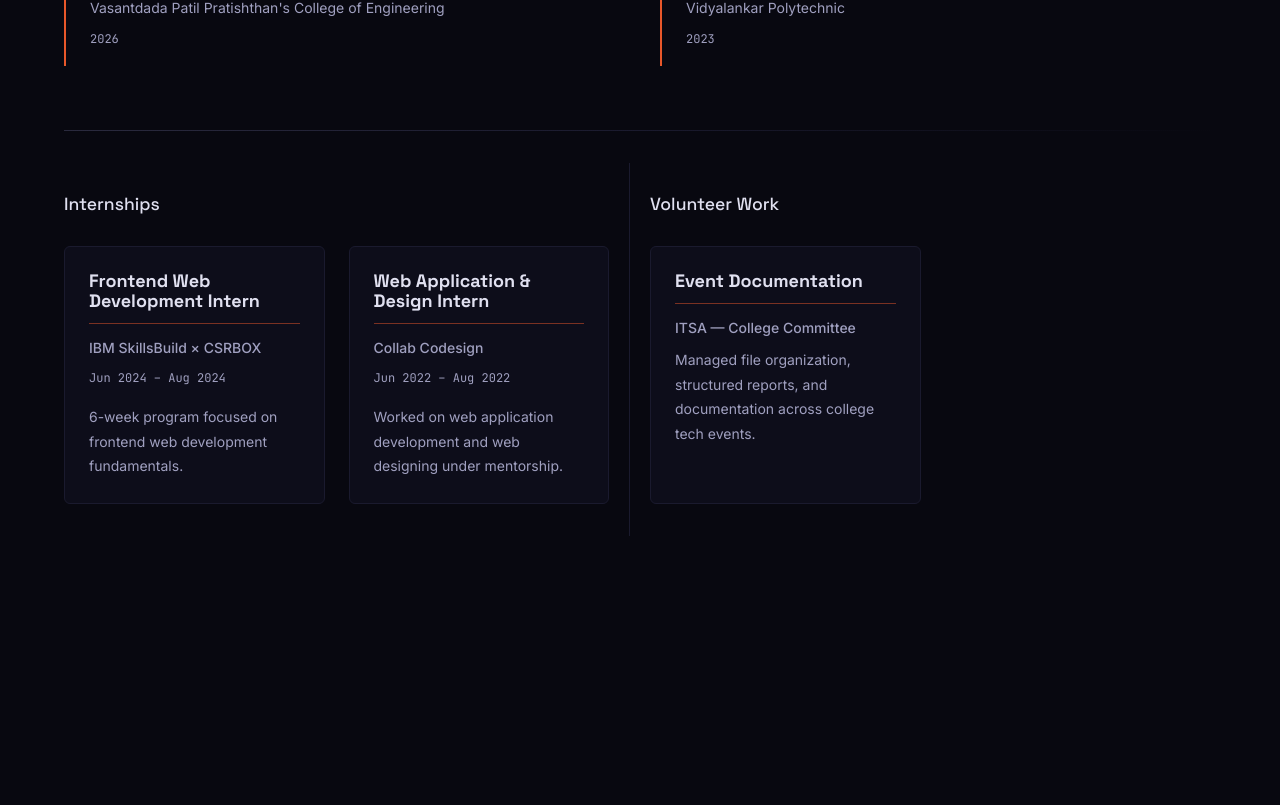
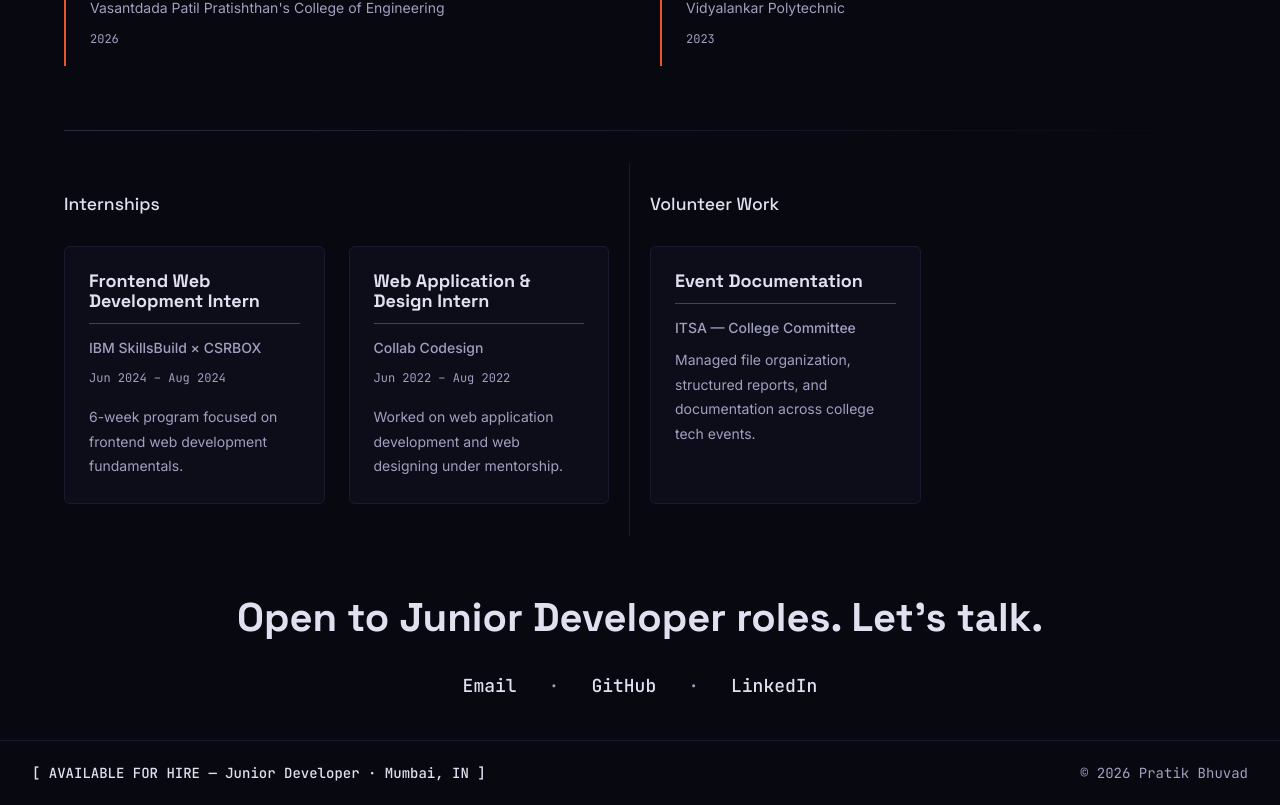
Before and after one commit to Pratik-Bhuvad/Portfolio, a Next.js app: page / in a window 1280 px wide. Shown: the part 2060-2865 px from the top of the page. Before the commit the page ends 2616 px from the top, so only its background shows below. Built offline with nearby package versions, Linux system fonts and the light colour scheme.

Commit message:
feat: contact & footer section

```diff
--- a/src/app/layout.tsx
+++ b/src/app/layout.tsx
@@ -2,6 +2,7 @@ import type { Metadata } from "next";
 import { Geist, Geist_Mono } from "next/font/google";
 import "./globals.css";
 import Header from "@/components/Header";
+import Footer from "@/components/Footer";
 
 const geistSans = Geist({
   variable: "--font-geist-sans",
@@ -27,6 +28,7 @@ export default function RootLayout({ children, }: Readonly<{ children: React.Rea
       <body className="min-h-full flex flex-col">
         <Header />
         {children}
+        <Footer />
       </body>
     </html>
   );
--- a/src/app/page.tsx
+++ b/src/app/page.tsx
@@ -2,6 +2,7 @@ import Hero from "@/components/Hero";
 import './globals.css'
 import Projects from "@/components/Projects";
 import Personnel from "@/components/Personnel";
+import Contact from "@/components/Contact";
 
 
 export default function Home() {
@@ -10,6 +11,7 @@ export default function Home() {
             <Hero />
             <Projects />
             <Personnel />
+            <Contact />
         </main>
     );
 }
--- /dev/null
+++ b/src/components/Contact.tsx
@@ -0,0 +1,33 @@
+import { contactInfo } from "@/data/contacts";
+
+export default function Contact() {
+  return (
+    <section id="contact" className="max-w-[95%] mx-auto px-4 sm:px-6 lg:px-8 py-10">
+      <div className="flex flex-col items-center justify-center gap-8">
+        {/* Message */}
+        <h2 className="text-3xl sm:text-4xl lg:text-5xl font-bold text-foreground font-display text-center">
+          {contactInfo.message}
+        </h2>
+
+        {/* Links */}
+        <div className="flex gap-6 sm:gap-8 text-base sm:text-lg font-mono">
+          {contactInfo.links.map((link, index) => (
+            <div key={link.label}>
+              <a
+                href={link.href}
+                target={link.href.startsWith("mailto:") ? undefined : "_blank"}
+                rel={link.href.startsWith("mailto:") ? undefined : "noopener noreferrer"}
+                className="text-(--accent) hover:text-foreground transition-colors duration-200 font-medium"
+              >
+                {link.label}
+              </a>
+              {index < contactInfo.links.length - 1 && (
+                <span className="ml-6 sm:ml-8 text-(--text-secondary) inline">·</span>
+              )}
+            </div>
+          ))}
+        </div>
+      </div>
+    </section>
+  );
+}
--- /dev/null
+++ b/src/components/Footer.tsx
@@ -0,0 +1,27 @@
+import { footerInfo } from "@/data/footer";
+
+export default function Footer() {
+  return (
+    <footer className="border-t border-(--border-subtle) bg-background">
+      <div className="max-w-full mx-auto px-4 sm:px-6 lg:px-8 py-5">
+        <div className="flex flex-col sm:flex-row items-center justify-between gap-6 sm:gap-4">
+          {/* Left - Status and Location */}
+          <div className="text-center sm:text-left">
+            <p className="font-mono text-xs sm:text-sm text-(--text-secondary)">
+              <span className="text-foreground font-medium">
+                [ {footerInfo.status} — {footerInfo.role} · {footerInfo.location} ]
+              </span>
+            </p>
+          </div>
+
+          {/* Right - Copyright */}
+          <div className="text-center sm:text-right">
+            <p className="font-mono text-xs sm:text-sm text-(--text-muted)">
+              © {footerInfo.copyrightYear} {footerInfo.copyrightName}
+            </p>
+          </div>
+        </div>
+      </div>
+    </footer>
+  );
+}
--- /dev/null
+++ b/src/data/contacts.ts
@@ -0,0 +1,18 @@
+export interface ContactLink {
+  label: string;
+  href: string;
+}
+
+export interface ContactInfo {
+  message: string;
+  links: ContactLink[];
+}
+
+export const contactInfo: ContactInfo = {
+  message: "Open to Junior Developer roles. Let's talk.",
+  links: [
+    { label: "Email", href: "mailto:pbhuvad55@gmail.com" },
+    { label: "GitHub", href: "https://github.com/Pratik-Bhuvad" },
+    { label: "LinkedIn", href: "https://linkedin.com/in/pratik-bhuvad" },
+  ],
+};
--- /dev/null
+++ b/src/data/footer.ts
@@ -0,0 +1,15 @@
+export interface FooterInfo {
+  status: string;
+  role: string;
+  location: string;
+  copyrightYear: number;
+  copyrightName: string;
+}
+
+export const footerInfo: FooterInfo = {
+  status: "AVAILABLE FOR HIRE",
+  role: "Junior Developer",
+  location: "Mumbai, IN",
+  copyrightYear: 2026,
+  copyrightName: "Pratik Bhuvad",
+};
```
